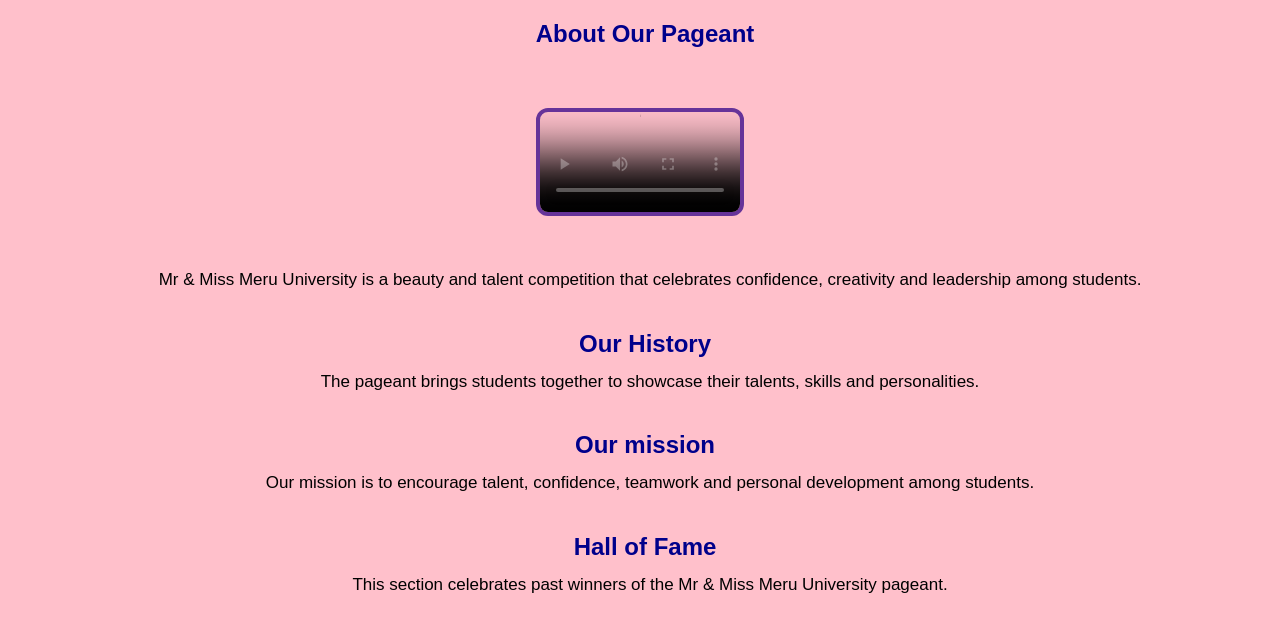
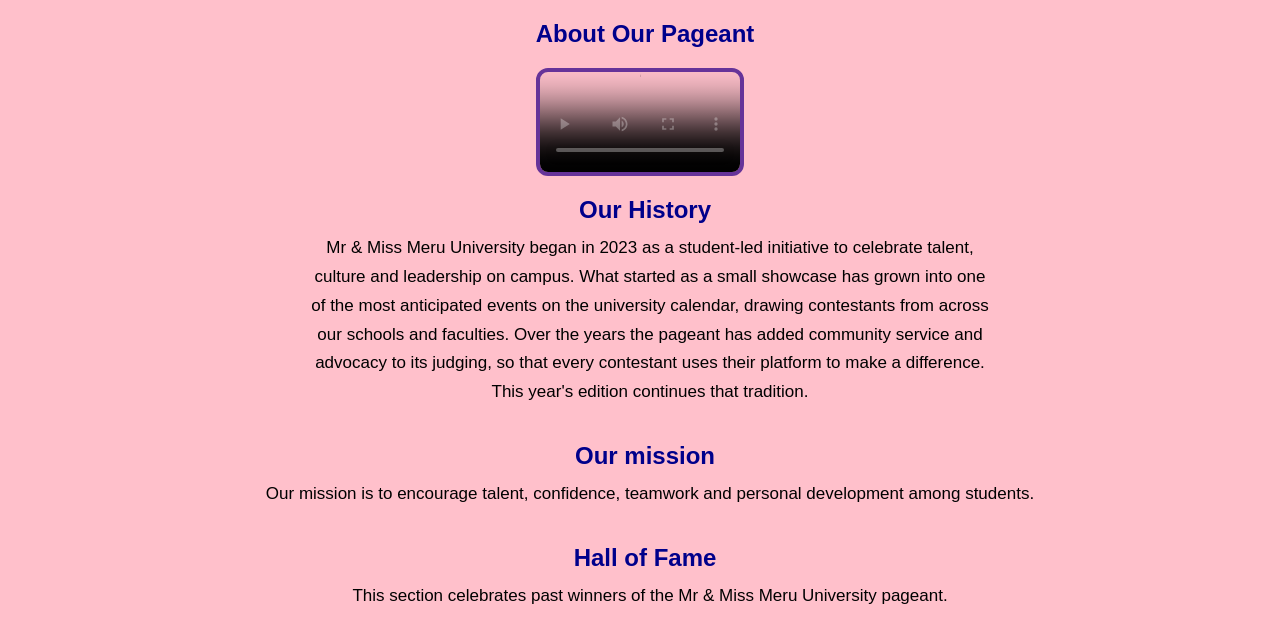
Before and after one commit to wafula-javis/merupeagent, a plain HTML site: page about.html in a window 1280 px wide. Shown: the part 108-745 px from the top of the page. Drawn offline with Linux system fonts and the light colour scheme; grey boxes are pictures that could not be loaded.

Commit message:
5th commit

```diff
--- a/about.html
+++ b/about.html
@@ -23,22 +23,20 @@
     </header>
     <main>
         <h2>About Our Pageant</h2>
-        <section class="video-section">
+        <section >
           <video class="about-video"  width="250" height="250"controls poster="images/video-poster.jpg">
           <source src="groupvideo.mp4" type="video/mp4">
           </video>
         </section>
-
-
-        <p>
-            Mr & Miss Meru University is a beauty and talent
-            competition that celebrates confidence, creativity
-            and leadership among students.
-        </p>
         <h2>Our History</h2>
         <p>
-            The pageant brings students together to showcase
-            their talents, skills and personalities.
+            Mr & Miss Meru University began in 2023 as a student-led
+            initiative to celebrate talent,<br>culture and leadership on campus.
+            What started as a small showcase has grown into one <br>of the most anticipated
+            events on the university calendar, drawing contestants from across <br>our
+            schools and faculties. Over the years the pageant has added community
+            service and <br>advocacy to its judging, so that every contestant uses their
+            platform to make a difference.<br> This year's edition continues that tradition.
         </p>
         <h2>Our mission</h2>
         <p>
```
